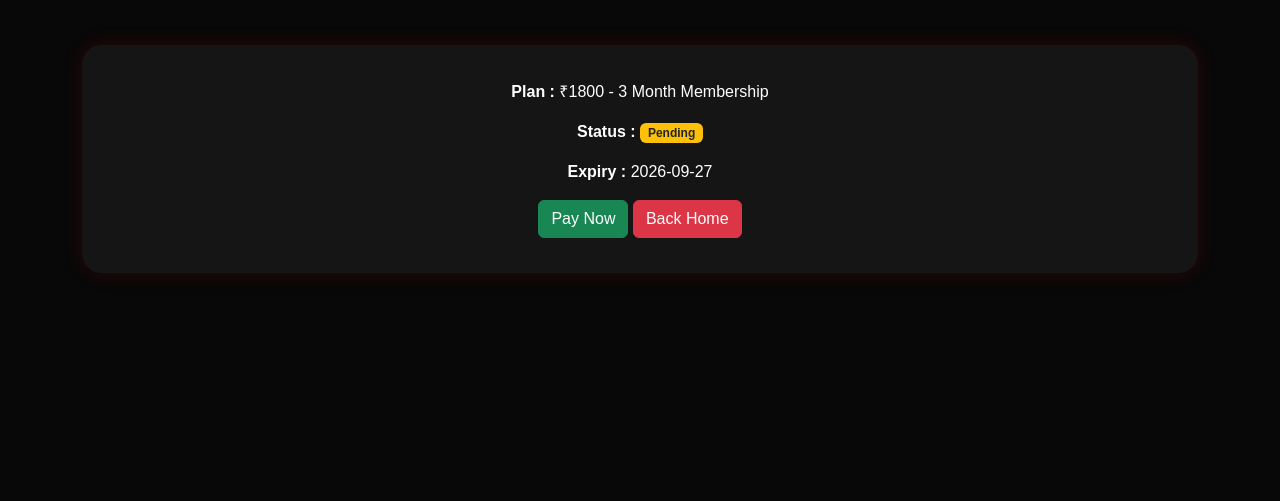
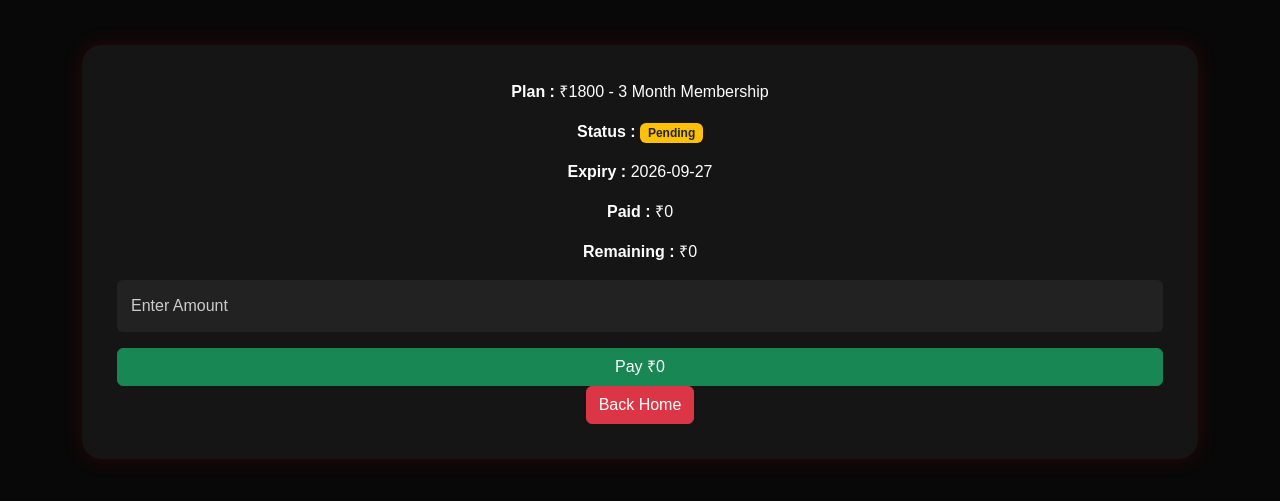
Before and after one commit to Itsaryannnzz/garud-zep-gym, a Flask app: page /member-dashboard/2 in a window 1280 px wide. Shown: the part 143-644 px from the top of the page. Run offline with Flask 3, Linux system fonts and the light colour scheme; data comes from the database, SQL or seed files in the repository.

Commit message:
Added partial payment system

```diff
--- a/app.py
+++ b/app.py
@@ -256,20 +256,41 @@ def pay(id):
         amount=amount
 
     )
-@app.route("/payment-success/<int:id>")
-def payment_success(id):
+@app.route("/payment-success/<int:id>/<int:amount>")
+def payment_success(id, amount):
+
     member = Member.query.get_or_404(id)
 
-    member.payment_status = "Paid"
+    plan_amount = get_plan_amount(member.plan)
 
-    if "3 Month" in member.plan or "VIP" in member.plan:
-        member.expiry_date = date.today() + timedelta(days=90)
+    member.paid_amount += amount
+
+    member.remaining_amount = plan_amount - member.paid_amount
+
+    if member.remaining_amount <= 0:
+
+        member.remaining_amount = 0
+
+        member.payment_status = "Paid"
+
+        if "3 Month" in member.plan or "VIP" in member.plan:
+            member.expiry_date = date.today() + timedelta(days=90)
+
+        else:
+            member.expiry_date = date.today() + timedelta(days=30)
+
     else:
-        member.expiry_date = date.today() + timedelta(days=30)
+
+        member.payment_status = "Partial"
 
     db.session.commit()
 
-    return redirect(url_for("member_dashboard", id=member.id))
+    return redirect(
+        url_for(
+            "member_dashboard",
+            id=member.id
+        )
+    )
 @app.route("/partial-payment/<int:id>", methods=["POST"])
 def partial_payment(id):
     member = Member.query.get_or_404(id)
@@ -307,7 +328,25 @@ def update_db():
 def init_db():
     db.create_all()
     return "Database tables created successfully!"
+@app.route("/pay-partial/<int:id>", methods=["POST"])
+def pay_partial(id):
+    member = Member.query.get_or_404(id)
 
+    amount = int(request.form["amount"])
+
+    order = client.order.create({
+        "amount": amount * 100,
+        "currency": "INR",
+        "payment_capture": 1
+    })
+
+    return render_template(
+        "payment.html",
+        member=member,
+        order=order,
+        amount=amount,
+        partial=True
+    )
 if __name__ == "__main__":
     with app.app_context():
         db.create_all()
--- a/static/css/style.css
+++ b/static/css/style.css
@@ -974,3 +974,10 @@ margin:10px auto;
     background:#87ceeb !important;
     color:#000 !important;
 }
+.pending-row td{
+
+background:#ff6b6b !important;
+
+color:white !important;
+
+}
--- a/templates/member-dashboard.html
+++ b/templates/member-dashboard.html
@@ -39,22 +39,14 @@ Welcome {{ member.name }}
 
 <strong>Status :</strong>
 
-{% if member.payment_status=="Paid" %}
+{% if member.payment_status == "Paid" %}
+<span class="badge bg-success">Paid</span>
 
-<span class="badge bg-success">
-
-Paid
-
-</span>
+{% elif member.payment_status == "Partial" %}
+<span class="badge bg-info text-dark">Partial</span>
 
 {% else %}
-
-<span class="badge bg-warning text-dark">
-
-Pending
-
-</span>
-
+<span class="badge bg-warning text-dark">Pending</span>
 {% endif %}
 
 </p>
@@ -64,13 +56,37 @@ Pending
 <strong>Expiry :</strong>
 
 {{ member.expiry_date }}
+</p>
+<p>
+<strong>Paid :</strong>
+₹{{ member.paid_amount }}
+</p>
 
+<p>
+<strong>Remaining :</strong>
+₹{{ member.remaining_amount }}
 </p>
-{% if member.payment_status == "Pending" %}
-<a href="{{ url_for('pay', id=member.id) }}" class="btn btn-success">
-    Pay Now
-</a>
 
+
+{% if member.payment_status != "Paid" %}
+
+<form action="{{ url_for('pay_partial', id=member.id) }}"
+      method="POST"
+      class="mt-3">
+
+    <input type="number"
+           name="amount"
+           min="1"
+           max="{{ member.remaining_amount }}"
+           class="form-control mb-3"
+           placeholder="Enter Amount"
+           required>
+
+    <button class="btn btn-success w-100">
+        Pay ₹{{ member.remaining_amount }}
+    </button>
+
+</form>
 
 {% else %}
 
@@ -80,7 +96,6 @@ Pending
 </a>
 
 {% endif %}
-
 <a href="{{ url_for('home') }}"
 
 class="btn btn-danger">
--- a/templates/payment.html
+++ b/templates/payment.html
@@ -29,7 +29,7 @@ var options = {
     },
 
     "handler": function (response) {
-        window.location.href = "/payment-success/{{ member.id }}";
+        window.location.href = "/payment-success/{{ member.id }}/{{ amount }}";
     }
 };
 
```
Also changed, not shown: templates/owner-dashboard.html (+41 -4 lines).
